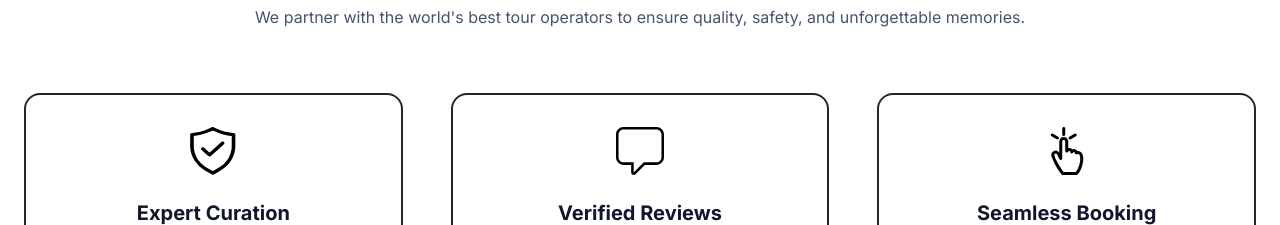
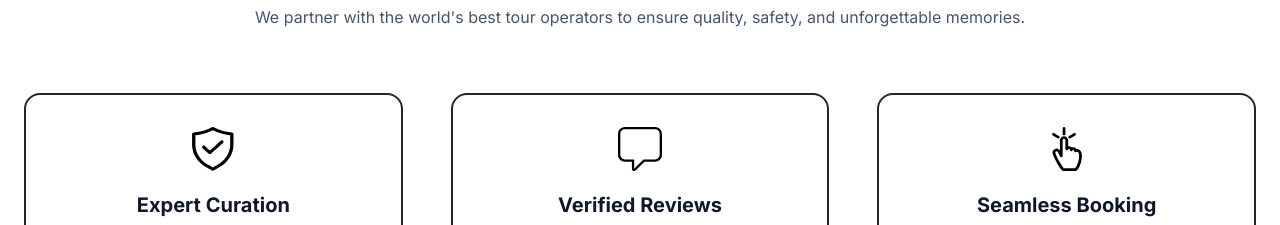
Before and after one commit to massacodes/pathbound, a React (Vite) app: page / in a window 1280 px wide. Shown: the part 1440-1665 px from the top of the page. Built offline with nearby package versions, Linux system fonts and the light colour scheme.

Commit message:
feat(services card): correct icons spacing

```diff
--- a/src/components/cards/FeatureCard.jsx
+++ b/src/components/cards/FeatureCard.jsx
@@ -11,7 +11,7 @@ function FeatureCard({ title, desc, iconSrc }) {
       <img
         src={iconSrc}
         alt=""
-        className="w-12 h-12 mb-6 group-hover:scale-110 transition-transform duration-300"
+        className="w-11 h-11 mb-5 group-hover:scale-110 transition-transform duration-300"
       />
       <p className="text-xl font-bold text-slate-900 mb-3">{title}</p>
       <p className="text-slate-500 text-sm leading-relaxed">{desc}</p>
```
